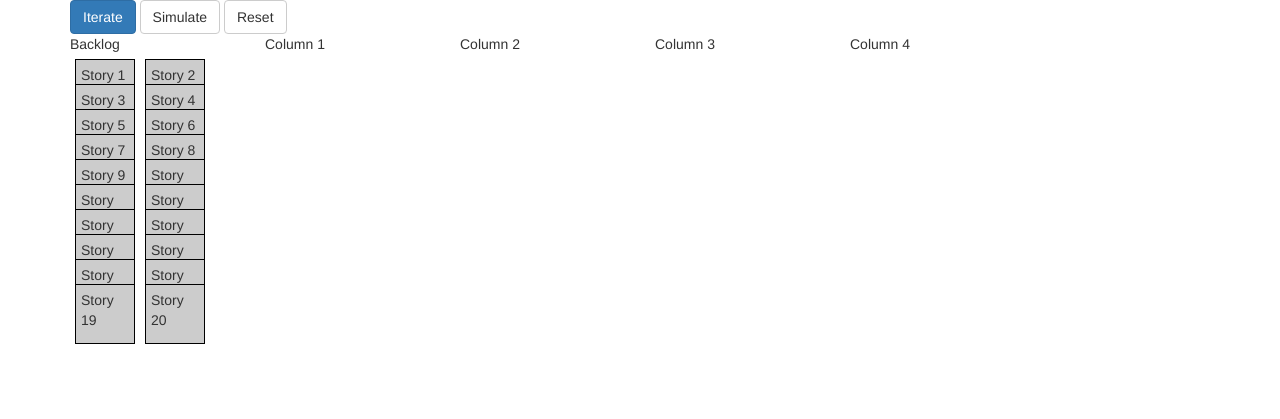
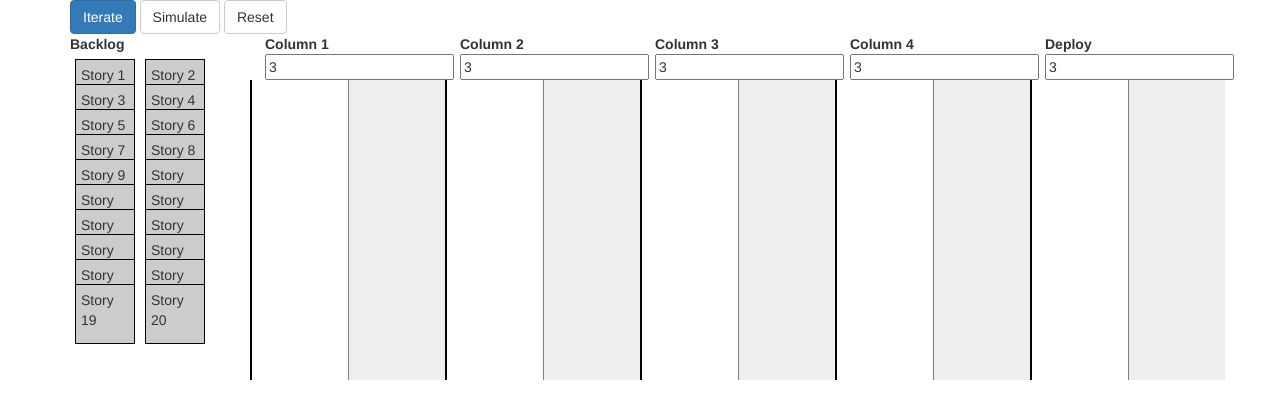
Before and after one commit to michelgrootjans/kanban_wip_experiment, a PHP site: page /kanban.html in a window 1280 px wide. Shown: the top 419 px of the page. Run offline with PHP 8.4, Linux system fonts and the light colour scheme.

Commit message:
everithing working in harmony

```diff
--- a/kanban.html
+++ b/kanban.html
@@ -26,18 +26,19 @@
   </div>
 
   <script type="text/html" id="single-column-template">
-    <div class='col-xs-2'>
-      <span data-bind="text: name"></span>
+    <div class='col-xs-2 column'>
+      <span class='name' data-bind="text: name"></span>
       <div class="backlog" data-bind="template: { name: 'story-template', foreach: stories}"></div>
     </div>
   </script>
 
   <script type="text/html" id="column-template">
-    <div class='col-xs-2'>
-      <span data-bind="text: name"></span>
+    <div class='col-xs-2 column'>
+      <span class='name' data-bind="text: name"></span>
+      <input data-bind="value: wipLimit"></input>
       <div class="row">
-        <div class='col-xs-6' data-bind="template: { name: 'story-template', foreach: busy}"></div>
-        <div class='col-xs-6' data-bind="template: { name: 'story-template', foreach: done}"></div>
+        <div class='col-xs-6 busy-column' data-bind="template: { name: 'story-template', foreach: busy}"></div>
+        <div class='col-xs-6 done-column' data-bind="template: { name: 'story-template', foreach: done}"></div>
       </div>
     </div>
   </script>
--- a/kanban_board_2.js
+++ b/kanban_board_2.js
@@ -1,3 +1,6 @@
+function roll(sides){
+  return Math.floor(Math.random() * sides);
+};
 
 function Story(name){
   var self = this;
@@ -27,16 +30,26 @@ var DoubleColumn = function(name, origin, wipLimit){
   self.origin = origin;
   self.busy = ko.observableArray();
   self.done = ko.observableArray();
-  self.wip_limit = ko.observable(typeof wipLimit !== 'undefined' ?  wipLimit : 3);
+
+  var wipLimit = typeof wipLimit !== 'undefined' ?  wipLimit : 3;
+  self.wipLimit = ko.observable(wipLimit);
+  self.wipLimitReached = ko.computed(function(){
+    return (self.busy().length + self.done().length) >= self.wipLimit();
+  });
 
   self.work = function(){
+    if(!self.can_finish()) return;
     var story = self.busy.shift();
     if(typeof story === 'undefined') return;
     self.done.push(story);
   };
 
+  self.can_finish = function(){
+    return roll(5) > 2;
+  }
+
   self.pull = function(){
-    if(wipLimitReached()) return;
+    if(self.wipLimitReached()) return;
 
     var story = self.origin.shift();
     if(typeof story === 'undefined') return;
@@ -50,10 +63,6 @@ var DoubleColumn = function(name, origin, wipLimit){
 
   self.push = function(story){
     self.busy.push(story);
-  };
-
-  wipLimitReached = function(){
-    return self.busy().length >= self.wip_limit();
   };
 };
 
@@ -69,6 +78,9 @@ var KanbanBoard = function() {
     self.columns.push(new_column);
     previous_column = new_column;
   }
+    var new_column = new DoubleColumn("Deploy", previous_column);
+    self.columns.push(new_column);
+    new_column.wip_limit = 1000000;
 
   self.iterate = function(){
     for(i=columns().length-1; i >= 0 ; i--){
--- a/style.css
+++ b/style.css
@@ -8,8 +8,23 @@
   float: left;
 }
 
+.column .name {
+  font-weight: bold;
+}
+
 .backlog {
   margin-top: 45px;
+}
+
+.busy-column {
+  border-left: 2px solid black;
+  min-height: 300px;
+}
+
+.done-column {
+  background-color: #eee;
+  border-left: 1px solid grey;
+  min-height: 300px;
 }
 
 .backlog .story {
```
Also changed, not shown: test/spec/kanbanSpec.js (+17 -7 lines).
